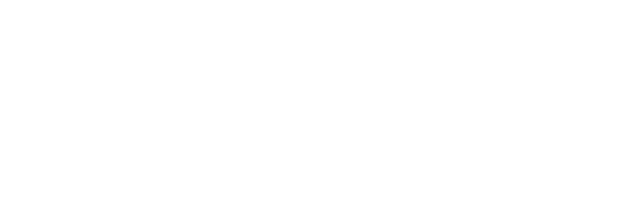
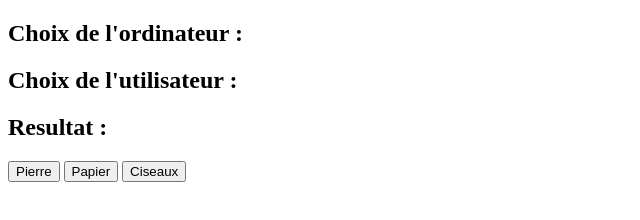
Before and after one commit to KennyJudickael/JSRPS-, a plain HTML site: page index.html in a window 1280 px wide. Shown: the whole page, without its empty margins (0-640 px from the left). Drawn offline with Linux system fonts and the light colour scheme.

Commit message:
initiation html

```diff
--- a/index.html
+++ b/index.html
@@ -6,6 +6,14 @@
     <title>Rock Paper Scissors</title>
   </head>
   <body>
+    <h2>Choix de l'ordinateur : <span id="computer-choice"></span></h2>
+    <h2>Choix de l'utilisateur : <span id="user-choice"></span></h2>
+    <h2>Resultat : <span id="result"></span></h2>
+
+    <button id="rock">Pierre</button>
+    <button id="paper">Papier</button>
+    <button id="scissors ">Ciseaux</button>
+
     <script src="app.js"></script>
   </body>
 </html>
```
